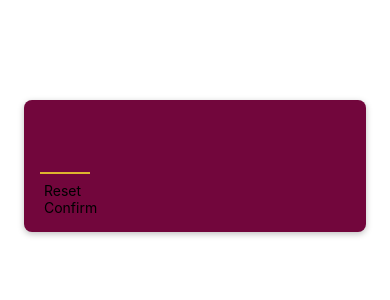
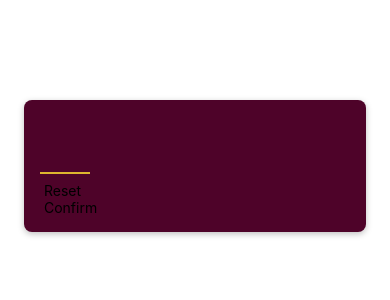
Before and after one commit to leejihyeon240/ReactNativeStudy, a React Native app in the folder Mini-Game-App/: screen / in a window 390 px wide. Shown: the top 300 px of the page. Built offline with nearby package versions, Linux system fonts and the light colour scheme.

Commit message:
버튼에 시각적 피드백 추가하기

```diff
--- a/Mini-Game-App/screens/StartGameScreen.js
+++ b/Mini-Game-App/screens/StartGameScreen.js
@@ -26,7 +26,7 @@ const styles = StyleSheet.create({
         marginTop: 100,
         marginHorizontal:24,
         padding: 16,
-        backgroundColor: '#72063c',
+        backgroundColor: '#4e0329',
         borderRadius: 8,
         // elevation = 안드로이드용 그림자
         shadowColor: 'black',
```
